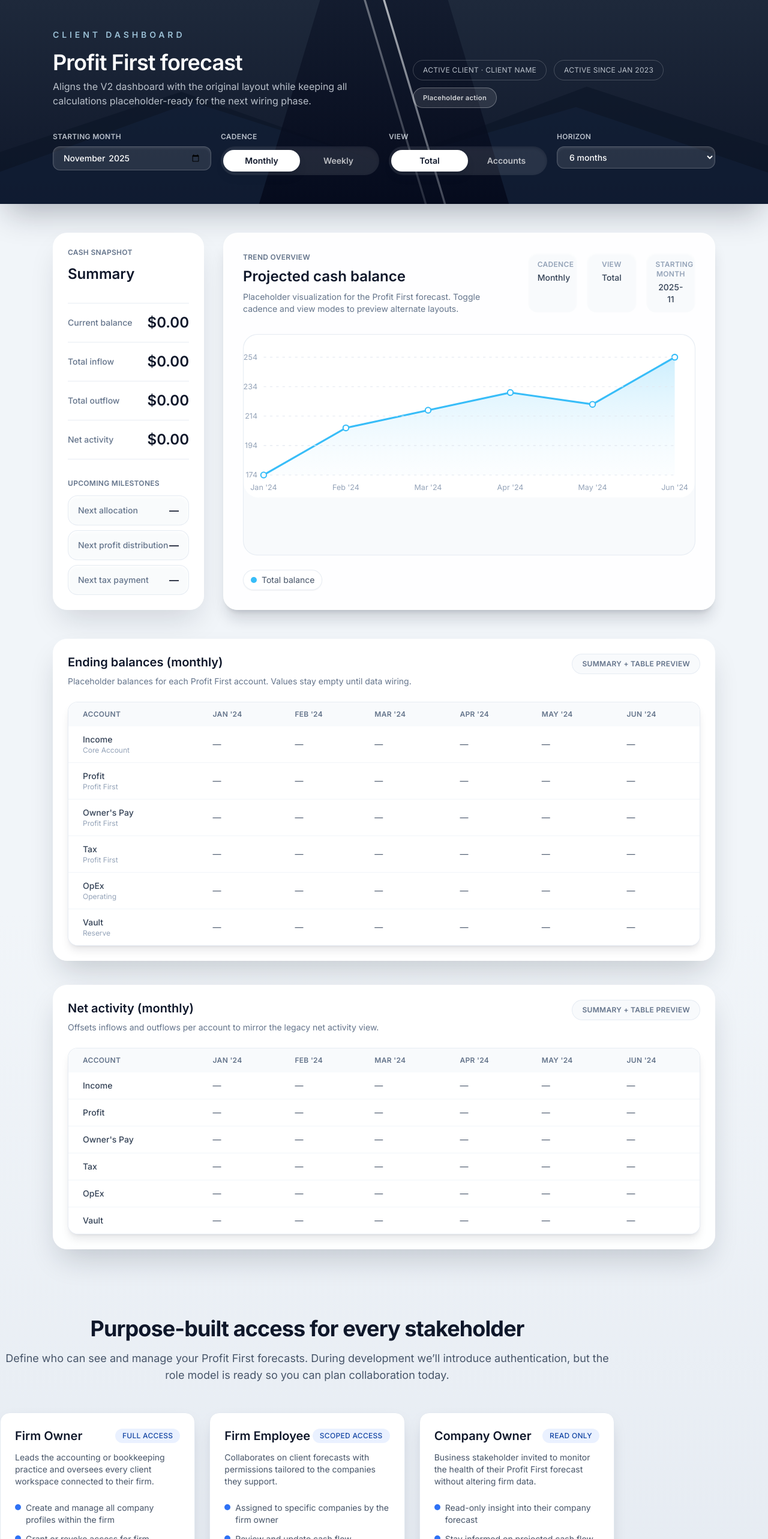
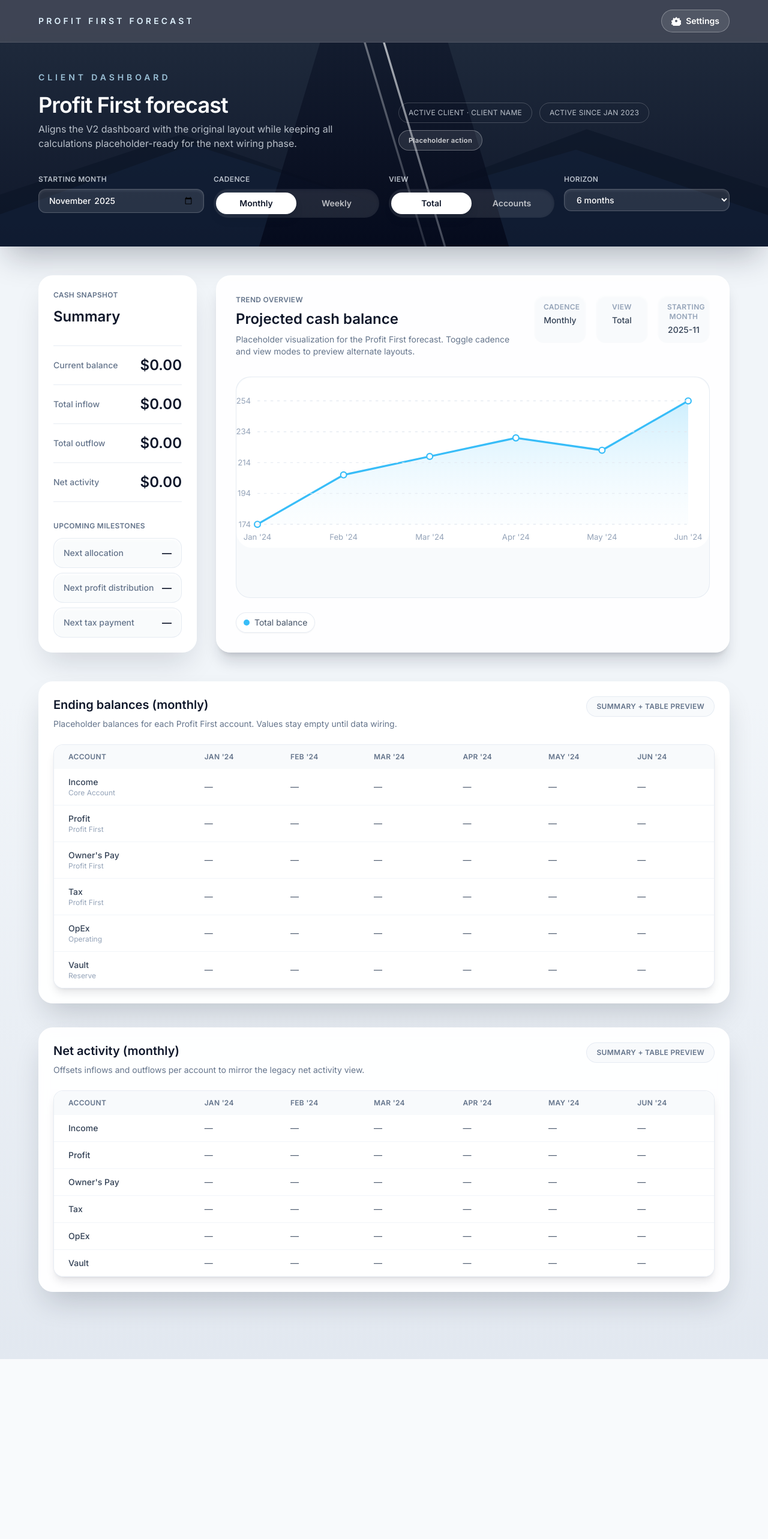
Before and after one commit to Triumph-Business-Solutions/PF-Forecast-V2, a Next.js app: page / in a window 1280 px wide. Shown: the top 2566 px of the page at 60% size. After the commit the page ends 2266 px from the top, so only its background shows below. Built offline with nearby package versions, Linux system fonts and the light colour scheme.

Commit message:
Expand safe area width across app

```diff
--- a/src/app/layout.tsx
+++ b/src/app/layout.tsx
@@ -1,6 +1,7 @@
 import type { Metadata } from "next";
 import "./globals.css";
 import { Inter } from "next/font/google";
+import { AppHeader } from "@/components/app-header";
 
 const inter = Inter({ subsets: ["latin"], variable: "--font-inter" });
 
@@ -22,6 +23,7 @@
     <html lang="en" className={inter.variable}>
       <body className="font-sans">
         <div className="min-h-screen bg-slate-50 text-slate-900">
+          <AppHeader />
           {children}
         </div>
       </body>
--- a/src/app/page.tsx
+++ b/src/app/page.tsx
@@ -1,6 +1,5 @@
 "use client";
 
-import { ROLE_DEFINITIONS } from "@/lib/auth/roles";
 import { useMemo, useState } from "react";
 
 type TrendPoint = {
@@ -173,29 +172,6 @@
   {
     label: "Next tax payment",
     value: "—"
-  }
-];
-
-type PlatformFoundationSection = {
-  title: string;
-  description: string;
-};
-
-const PLATFORM_FOUNDATION_SECTIONS: PlatformFoundationSection[] = [
-  {
-    title: "Role-aware authentication",
-    description:
-      "Supabase Auth sessions will encode firm and company roles so UI access mirrors the stakeholder model."
-  },
-  {
-    title: "Relational data model",
-    description:
-      "Schema captures firms, companies, and memberships to persist collaboration boundaries alongside forecasts."
-  },
-  {
-    title: "Policy-driven security",
-    description:
-      "Row Level Security policies ensure members only interact with data their assigned role grants visibility into."
   }
 ];
 
@@ -440,7 +416,7 @@
     <main className="min-h-screen bg-gradient-to-b from-slate-100 via-slate-100 to-slate-200 pb-16">
       <header className="relative overflow-hidden bg-slate-900 text-white shadow-2xl shadow-slate-900/30">
         <HeroBackdrop />
-        <div className="relative mx-auto flex max-w-6xl flex-col gap-10 px-6 py-12">
+        <div className="relative mx-auto flex w-full flex-col gap-10 px-4 py-12 sm:px-[5vw]">
           <div className="flex flex-col gap-6 lg:flex-row lg:items-end lg:justify-between">
             <div className="max-w-xl space-y-4">
               <p className="text-sm font-semibold uppercase tracking-[0.35em] text-sky-200/80">Client dashboard</p>
@@ -554,7 +530,7 @@
         </div>
       </header>
 
-      <div className="mx-auto flex max-w-6xl flex-col gap-12 px-6 py-12">
+      <div className="mx-auto flex w-full flex-col gap-12 px-4 py-12 sm:px-[5vw]">
         <section className="grid gap-8 lg:grid-cols-12 lg:items-stretch">
           <aside className="lg:col-span-4 xl:col-span-3">
             <article className="flex h-full flex-col justify-between gap-8 rounded-3xl border border-white/70 bg-white/95 p-6 shadow-2xl shadow-slate-900/15 backdrop-blur">
@@ -666,59 +642,6 @@
           </div>
         </section>
       </div>
-      <section className="mt-16 w-full max-w-5xl space-y-12">
-        <div className="space-y-4 text-center">
-          <h2 className="text-3xl font-bold tracking-tight text-slate-900 sm:text-4xl">
-            Purpose-built access for every stakeholder
-          </h2>
-          <p className="text-lg text-slate-600">
-            Define who can see and manage your Profit First forecasts. During development we’ll introduce authentication, but
-            the role model is ready so you can plan collaboration today.
-          </p>
-        </div>
-        <div className="grid gap-6 md:grid-cols-2 xl:grid-cols-3">
-          {ROLE_DEFINITIONS.map((role) => (
-            <article
-              key={role.title}
-              className="flex h-full flex-col rounded-2xl border border-slate-200 bg-white p-6 shadow-card transition hover:shadow-lg"
-            >
-              <div className="flex items-center justify-between">
-                <h3 className="text-xl font-semibold text-slate-900">{role.title}</h3>
-                <span className="rounded-full bg-brand-100 px-3 py-1 text-xs font-medium uppercase tracking-wide text-brand-700">
-                  {role.badge}
-                </span>
-              </div>
-              <p className="mt-3 text-sm text-slate-600">{role.summary}</p>
-              <ul className="mt-6 space-y-3 text-sm text-slate-600">
-                {role.permissions.map((permission) => (
-                  <li key={permission} className="flex items-start gap-2">
-                    <span className="mt-1 inline-flex h-2.5 w-2.5 flex-none rounded-full bg-brand-500" aria-hidden />
-                    <span>{permission}</span>
-                  </li>
-                ))}
-              </ul>
-            </article>
-          ))}
-        </div>
-        <div className="rounded-2xl border border-dashed border-brand-200 bg-brand-50 p-6 text-sm text-brand-800">
-          <div className="space-y-4 text-left md:text-center">
-            <h3 className="text-base font-semibold uppercase tracking-wider text-brand-700">Platform Foundations</h3>
-            <p>
-              These stakeholder roles now drive both the database schema and the upcoming authentication flow. Supabase Auth
-              will issue role-aware sessions, and relational tables persist firm, company, and membership data for future
-              iterations of the product.
-            </p>
-            <div className="grid gap-4 md:grid-cols-3">
-              {PLATFORM_FOUNDATION_SECTIONS.map((section) => (
-                <div key={section.title} className="rounded-xl border border-brand-200 bg-white p-4 text-left shadow-sm">
-                  <h4 className="text-sm font-semibold text-brand-800">{section.title}</h4>
-                  <p className="mt-2 text-xs text-brand-700">{section.description}</p>
-                </div>
-              ))}
-            </div>
-          </div>
-        </div>
-      </section>
     </main>
   );
 }
--- a/src/app/settings/page.tsx
+++ b/src/app/settings/page.tsx
@@ -119,8 +119,8 @@
   const hiddenFirmOwnerItems = selectedSection?.items?.some((item) => item.requiresFirmOwner) && !isFirmOwner;
 
   return (
-    <main className="min-h-screen bg-slate-50 px-6 py-16">
-      <div className="mx-auto flex w-full max-w-6xl flex-col gap-12">
+    <main className="min-h-screen bg-slate-50 px-4 py-16 sm:px-[5vw]">
+      <div className="mx-auto flex w-full flex-col gap-12">
         <header className="space-y-4 text-center">
           <span className="inline-flex items-center rounded-full bg-brand-100 px-4 py-1 text-sm font-semibold text-brand-700">
             Settings overview
--- /dev/null
+++ b/src/components/app-header.tsx
@@ -0,0 +1,55 @@
+"use client";
+
+import Link from "next/link";
+import { usePathname } from "next/navigation";
+
+export function AppHeader() {
+  const pathname = usePathname();
+  const isSettingsPage = pathname?.startsWith("/settings");
+  const isHomePage = pathname === "/";
+
+  const headerClassName = isHomePage
+    ? "border-white/10 bg-slate-900/80 text-white"
+    : "border-slate-200/70 bg-white/90 text-slate-900";
+
+  const buttonClassName = isHomePage
+    ? "border-white/30 bg-white/10 text-white hover:bg-white/20"
+    : "border-slate-300 bg-white text-slate-700 hover:border-slate-400 hover:bg-slate-50";
+
+  return (
+    <header
+      className={`sticky top-0 z-50 border-b backdrop-blur transition-colors duration-300 ${headerClassName}`}
+      role="banner"
+    >
+      <div className="mx-auto flex w-full items-center justify-between px-4 py-4 sm:px-[5vw]">
+        <Link
+          href="/"
+          className={`text-sm font-semibold uppercase tracking-[0.3em] ${
+            isHomePage ? "text-sky-100" : "text-slate-700"
+          }`}
+        >
+          Profit First Forecast
+        </Link>
+        {!isSettingsPage && (
+          <Link
+            href="/settings"
+            className={`inline-flex items-center gap-2 rounded-full border px-4 py-2 text-sm font-semibold transition ${
+              buttonClassName
+            }`}
+            prefetch
+          >
+            <span className="inline-flex h-4 w-4 items-center justify-center">
+              <svg viewBox="0 0 20 20" fill="none" aria-hidden="true" xmlns="http://www.w3.org/2000/svg">
+                <path
+                  d="M11.13 2.25c-.3-.5-.95-.67-1.45-.36-.16.1-.29.23-.37.4l-.8 1.6a7.05 7.05 0 00-1.76.72l-1.72-.86a1.04 1.04 0 00-1.4.47c-.08.17-.13.36-.13.55l.05 1.92a7.07 7.07 0 00-1.04 1.8l-1.87.33c-.57.1-.95.65-.86 1.22.03.18.1.35.2.5l1.06 1.6a7.03 7.03 0 000 2.07l-1.06 1.6a1.05 1.05 0 00.27 1.45c.16.1.33.17.52.2l1.87.34c.24.64.59 1.24 1.04 1.78l-.05 1.93c-.01.59.46 1.08 1.05 1.09.19 0 .38-.05.55-.14l1.72-.85c.57.34 1.15.61 1.76.8l.8 1.6c.27.54.92.75 1.46.48.17-.09.32-.23.42-.4l.8-1.6c.62-.18 1.2-.46 1.75-.8l1.72.85c.53.27 1.18.06 1.45-.47.09-.17.14-.36.13-.55l-.05-1.93a7.06 7.06 0 001.04-1.78l1.87-.34c.58-.1.97-.65.87-1.23a1.06 1.06 0 00-.21-.52l-1.06-1.6c.1-.68.1-1.38 0-2.07l1.06-1.6c.32-.49.18-1.15-.31-1.47-.15-.1-.32-.16-.5-.2l-1.87-.33a7.05 7.05 0 00-1.04-1.8l.05-1.92c.02-.59-.46-1.08-1.05-1.1-.19 0-.38.05-.55.14l-1.72.86a7.05 7.05 0 00-1.76-.72l-.8-1.6zM10 7.5a2.5 2.5 0 110 5 2.5 2.5 0 010-5z"
+                  fill="currentColor"
+                />
+              </svg>
+            </span>
+            Settings
+          </Link>
+        )}
+      </div>
+    </header>
+  );
+}
```
